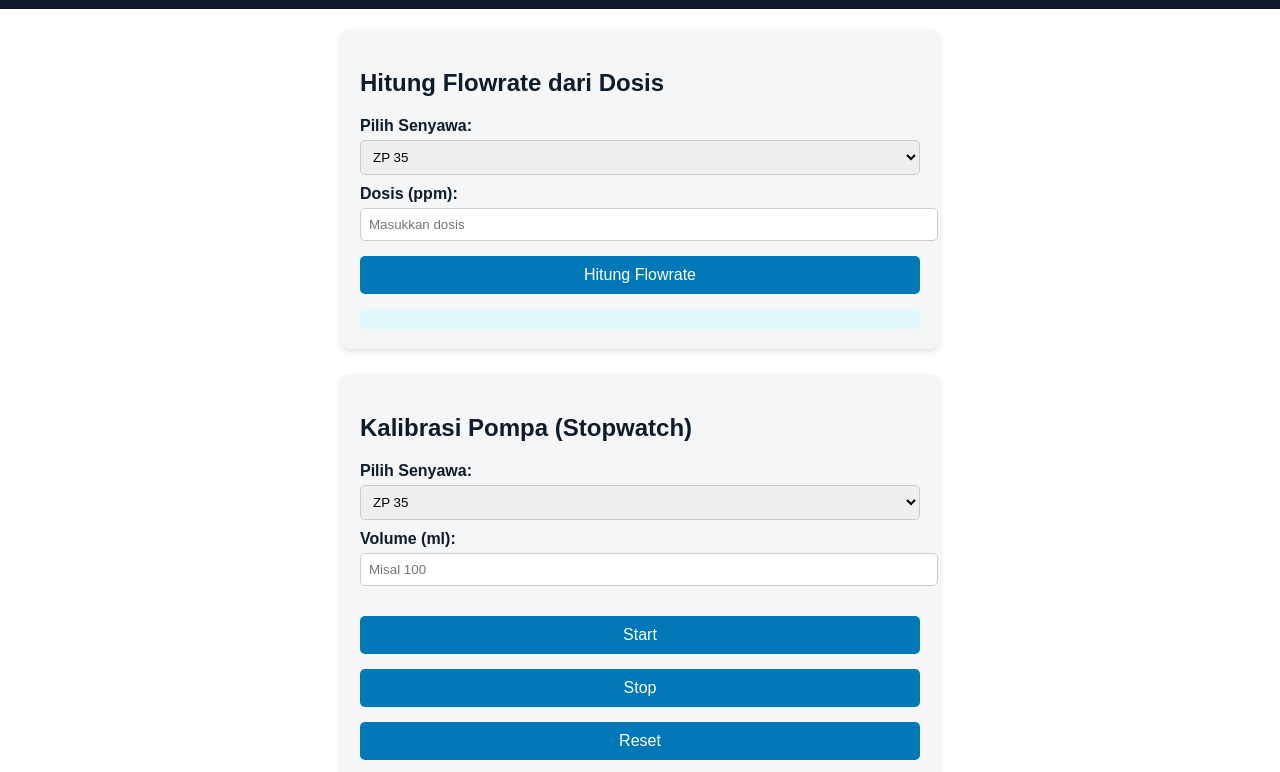
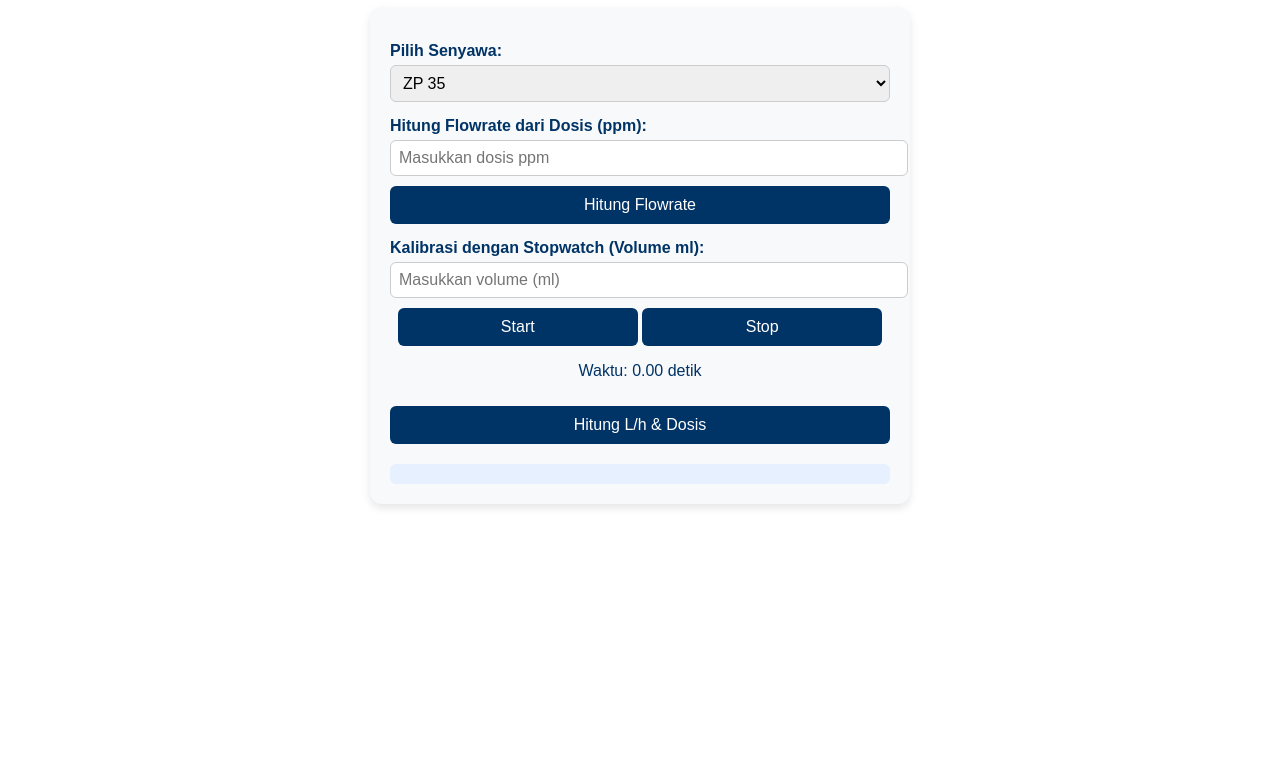
Before and after one commit to Bayuuuu001/Kalkulator-Dosing-Pump-CT3, a plain HTML site: page index.html in a window 1280 px wide. Shown: the part 101-873 px from the top of the page. After the commit the page ends 800 px from the top, so only its background shows below. Drawn offline with Linux system fonts and the light colour scheme.

Commit message:
Update index.html

```diff
--- a/index.html
+++ b/index.html
@@ -7,170 +7,151 @@
     body {
         font-family: Arial, sans-serif;
         background-color: #ffffff;
-        color: #0d1b2a;
-        margin: 0;
-        padding: 0;
+        color: #003366;
+        text-align: center;
+        padding: 20px;
     }
-    header {
-        background-color: #0d1b2a;
-        color: white;
-        padding: 15px;
-        text-align: center;
-    }
-    main {
-        padding: 20px;
-        max-width: 600px;
-        margin: auto;
+    h1 {
+        color: #003366;
     }
     .card {
-        background: #f4f6f8;
+        background: #f8f9fa;
         padding: 20px;
-        border-radius: 10px;
-        margin-bottom: 25px;
-        box-shadow: 0 3px 6px rgba(0,0,0,0.1);
+        border-radius: 12px;
+        max-width: 500px;
+        margin: auto;
+        box-shadow: 0 4px 8px rgba(0,0,0,0.1);
     }
     label {
         display: block;
-        margin-top: 10px;
+        margin-top: 15px;
         font-weight: bold;
+        text-align: left;
     }
     input, select {
         width: 100%;
         padding: 8px;
         margin-top: 5px;
+        border-radius: 6px;
         border: 1px solid #ccc;
-        border-radius: 5px;
+        font-size: 16px;
     }
     button {
-        background-color: #0077b6;
-        color: white;
+        padding: 10px;
         border: none;
-        padding: 10px;
-        margin-top: 15px;
+        border-radius: 6px;
+        margin-top: 10px;
+        font-size: 16px;
+        cursor: pointer;
+        color: #fff;
+        background-color: #003366;
+        transition: 0.3s;
         width: 100%;
-        border-radius: 5px;
-        cursor: pointer;
-        font-size: 16px;
     }
     button:hover {
-        background-color: #023e8a;
+        background-color: #0055aa;
     }
     .result {
-        margin-top: 15px;
-        background: #e0f7fa;
+        margin-top: 20px;
+        background: #e6f0ff;
         padding: 10px;
-        border-radius: 5px;
+        border-radius: 6px;
         font-weight: bold;
+    }
+    .stopwatch-btn {
+        width: 48%;
+        display: inline-block;
     }
 </style>
 </head>
 <body>
 
-<header>
-    <h1>Kalkulator Dosis & Flowrate Pompa</h1>
-</header>
+<h1>Kalkulator Dosis & Flowrate Pompa</h1>
 
-<main>
-    <!-- Kalkulator dari Dosis ke Flowrate -->
-    <div class="card">
-        <h2>Hitung Flowrate dari Dosis</h2>
-        <label for="senyawa1">Pilih Senyawa:</label>
-        <select id="senyawa1">
-            <option value="ZP">ZP 35</option>
-            <option value="Hypo">Hypo</option>
-        </select>
+<div class="card">
+    <label for="senyawa">Pilih Senyawa:</label>
+    <select id="senyawa">
+        <option value="ZP 35">ZP 35</option>
+        <option value="Hypo">Hypo</option>
+    </select>
 
-        <label for="dosisInput">Dosis (ppm):</label>
-        <input type="number" id="dosisInput" placeholder="Masukkan dosis" step="0.01">
+    <label for="dosis">Hitung Flowrate dari Dosis (ppm):</label>
+    <input type="number" id="dosis" placeholder="Masukkan dosis ppm" step="0.01">
+    <button onclick="hitungFlowrate()">Hitung Flowrate</button>
 
-        <button onclick="hitungFlowrateDariDosis()">Hitung Flowrate</button>
+    <label for="volume">Kalibrasi dengan Stopwatch (Volume ml):</label>
+    <input type="number" id="volume" placeholder="Masukkan volume (ml)" step="0.01">
 
-        <div class="result" id="hasilFlowrate"></div>
+    <div>
+        <button class="stopwatch-btn" onclick="startTimer()">Start</button>
+        <button class="stopwatch-btn" onclick="stopTimer()">Stop</button>
     </div>
+    <p>Waktu: <span id="timer">0.00</span> detik</p>
+    <button onclick="hitungDariStopwatch()">Hitung L/h & Dosis</button>
 
-    <!-- Kalkulator Stopwatch -->
-    <div class="card">
-        <h2>Kalibrasi Pompa (Stopwatch)</h2>
-        <label for="senyawa2">Pilih Senyawa:</label>
-        <select id="senyawa2">
-            <option value="ZP">ZP 35</option>
-            <option value="Hypo">Hypo</option>
-        </select>
-
-        <label for="volumeInput">Volume (ml):</label>
-        <input type="number" id="volumeInput" placeholder="Misal 100" step="0.01">
-
-        <div style="text-align:center; margin-top:15px;">
-            <button onclick="startStopwatch()">Start</button>
-            <button onclick="stopStopwatch()">Stop</button>
-            <button onclick="resetStopwatch()">Reset</button>
-        </div>
-        <div class="result" id="stopwatchDisplay">0.00 detik</div>
-
-        <button onclick="hitungDariStopwatch()">Hitung L/h & Dosis</button>
-
-        <div class="result" id="hasilStopwatch"></div>
-    </div>
-</main>
+    <div class="result" id="hasil"></div>
+</div>
 
 <script>
-let timerInterval;
-let startTime;
+let startTime, running = false;
 
-function hitungFlowrateDariDosis() {
-    let dosis = parseFloat(document.getElementById('dosisInput').value);
-    let senyawa = document.getElementById('senyawa1').value;
+function hitungFlowrate() {
+    let dosis = parseFloat(document.getElementById('dosis').value);
+    let senyawa = document.getElementById('senyawa').value;
 
     if (isNaN(dosis) || dosis <= 0) {
-        document.getElementById('hasilFlowrate').innerText = "Masukkan dosis yang benar!";
+        document.getElementById('hasil').innerText = "Masukkan dosis yang benar!";
         return;
     }
 
-    let faktor = (senyawa === "ZP") ? 87.1 : 25330;
+    let faktor = (senyawa === "Hypo") ? 25330 : 87.1;
     let flowrate = (dosis * 24 * faktor) / 1000;
 
-    document.getElementById('hasilFlowrate').innerHTML =
-        `Flowrate: ${flowrate.toFixed(3)} L/h`;
+    document.getElementById('hasil').innerHTML =
+        `Senyawa: ${senyawa}<br>Flowrate: ${flowrate.toFixed(3)} L/h`;
 }
 
-// Stopwatch
-function startStopwatch() {
-    startTime = Date.now();
-    clearInterval(timerInterval);
-    timerInterval = setInterval(() => {
-        let elapsed = (Date.now() - startTime) / 1000;
-        document.getElementById('stopwatchDisplay').innerText = elapsed.toFixed(2) + " detik";
-    }, 10);
+function startTimer() {
+    if (!running) {
+        startTime = Date.now();
+        running = true;
+        updateTimer();
+    }
 }
 
-function stopStopwatch() {
-    clearInterval(timerInterval);
+function stopTimer() {
+    running = false;
 }
 
-function resetStopwatch() {
-    clearInterval(timerInterval);
-    document.getElementById('stopwatchDisplay').innerText = "0.00 detik";
+function updateTimer() {
+    if (running) {
+        let elapsed = (Date.now() - startTime) / 1000;
+        document.getElementById('timer').innerText = elapsed.toFixed(2);
+        requestAnimationFrame(updateTimer);
+    }
 }
 
 function hitungDariStopwatch() {
-    let waktu = parseFloat(document.getElementById('stopwatchDisplay').innerText);
-    let volume = parseFloat(document.getElementById('volumeInput').value);
-    let senyawa = document.getElementById('senyawa2').value;
+    let volume = parseFloat(document.getElementById('volume').value);
+    let waktu = parseFloat(document.getElementById('timer').innerText);
+    let senyawa = document.getElementById('senyawa').value;
 
-    if (isNaN(waktu) || waktu <= 0 || isNaN(volume) || volume <= 0) {
-        document.getElementById('hasilStopwatch').innerText = "Isi volume dan waktu yang valid!";
+    if (isNaN(volume) || volume <= 0 || waktu <= 0) {
+        document.getElementById('hasil').innerText = "Masukkan volume & waktu yang benar!";
         return;
     }
 
-    // Hitung LPH dari kalibrasi
-    let LPH = (volume / 1000) / (waktu / 3600);
+    // LPH = (flow (ml) / 1000) / (waktu / 3600)
+    let lph = (volume / 1000) / (waktu / 3600);
 
-    // Hitung dosis berdasarkan LPH
-    let faktor = (senyawa === "ZP") ? 87.1 : 25330;
-    let dosis = (LPH * 1000) / (24 * faktor);
+    // Hitung dosis
+    let faktor = (senyawa === "Hypo") ? 25330 : 87.1;
+    let dosis = (lph * 1000) / faktor;
 
-    document.getElementById('hasilStopwatch').innerHTML =
-        `Flowrate: ${LPH.toFixed(3)} L/h<br>Dosis: ${dosis.toFixed(3)} ppm`;
+    document.getElementById('hasil').innerHTML =
+        `Senyawa: ${senyawa}<br>` +
+        `Flowrate: ${lph.toFixed(3)} L/h<br>` +
+        `Dosis: ${dosis.toFixed(3)} ppm`;
 }
 </script>
 
```
